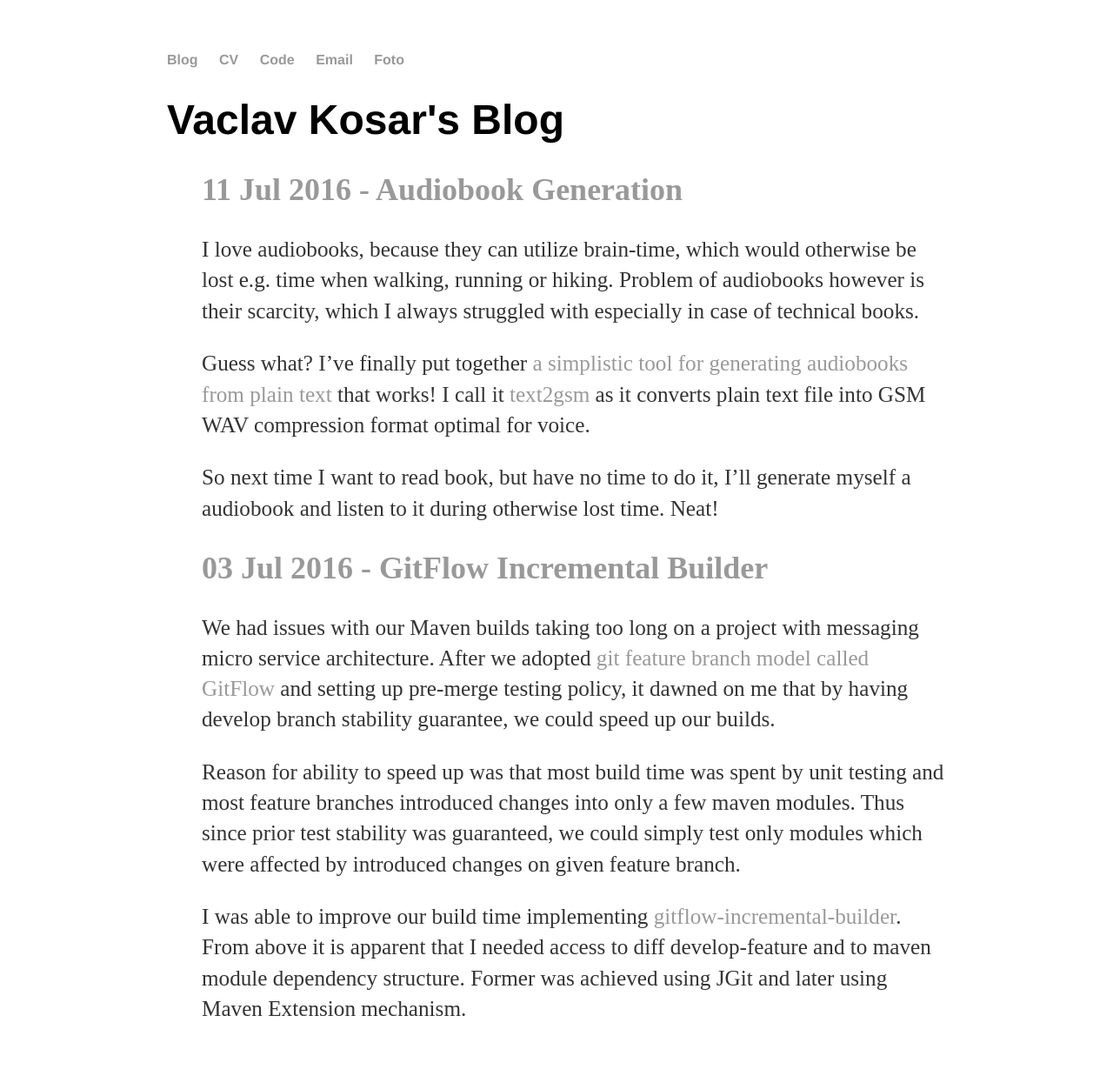
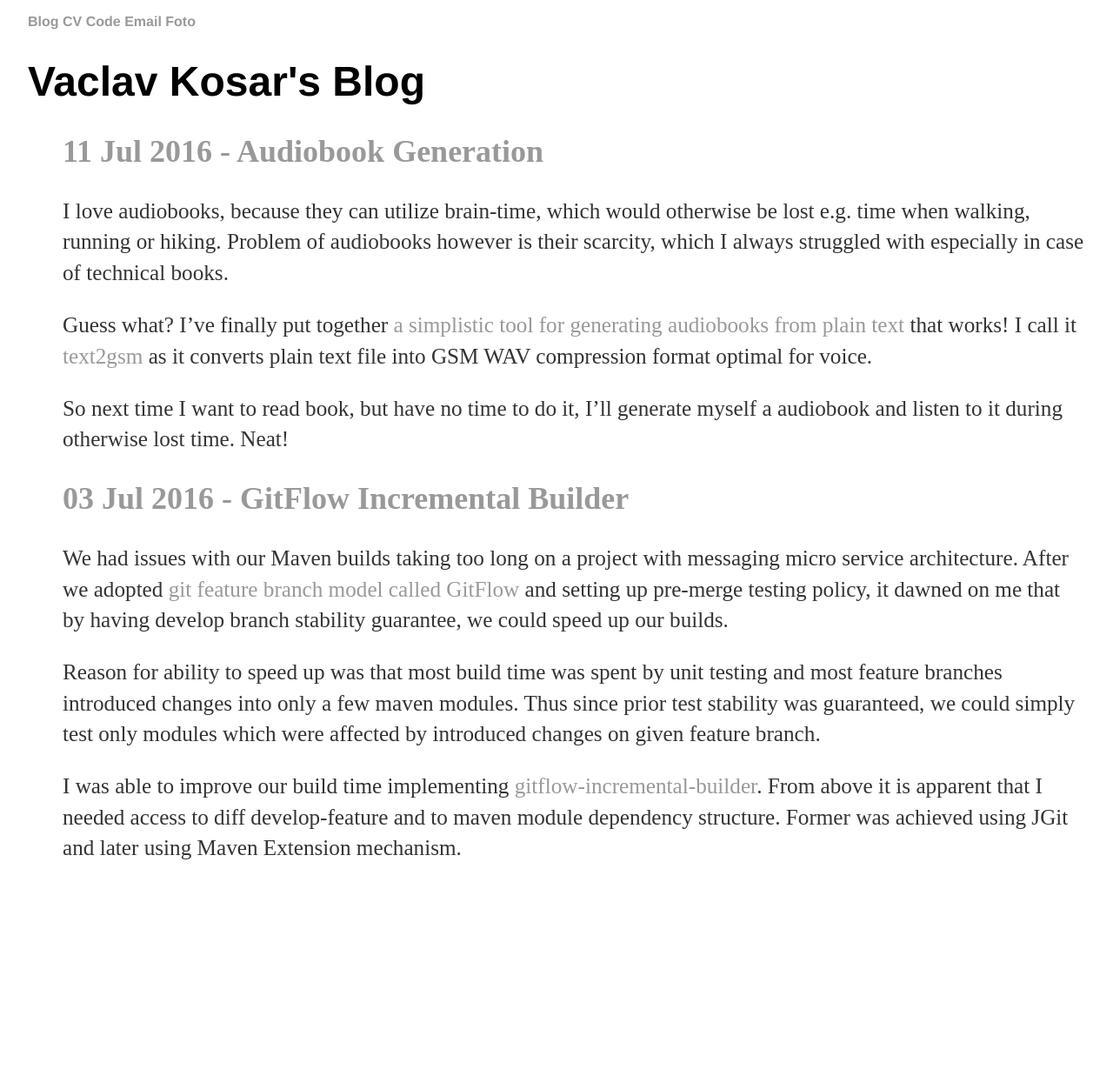
Before and after one commit to vackosar/vackosar.github.io, a Jekyll site: the page built from index.html, in a window 1280 px wide. Shown: the whole page at 87% size. Built offline with Jekyll 4.4.1, drawn with Linux system fonts in a browser that asks for light colours; after the commit the page ends 1032 px from its top, so only the background shows below that.

Commit message:
Decrease margin.

```diff
--- a/css/main.css
+++ b/css/main.css
@@ -1,6 +1,6 @@
 body {
-    margin: 60px auto;
-    width: 70%;
+    width: 95%;
+    margin: auto;
 }
 nav ul, footer ul {
     font-family:'Helvetica', 'Arial', 'Sans-Serif';
@@ -10,7 +10,6 @@ nav ul, footer ul {
 }
 nav ul li, footer ul li {
     display: inline;
-    margin-right: 20px;
 }
 a {
     text-decoration: none;
```
